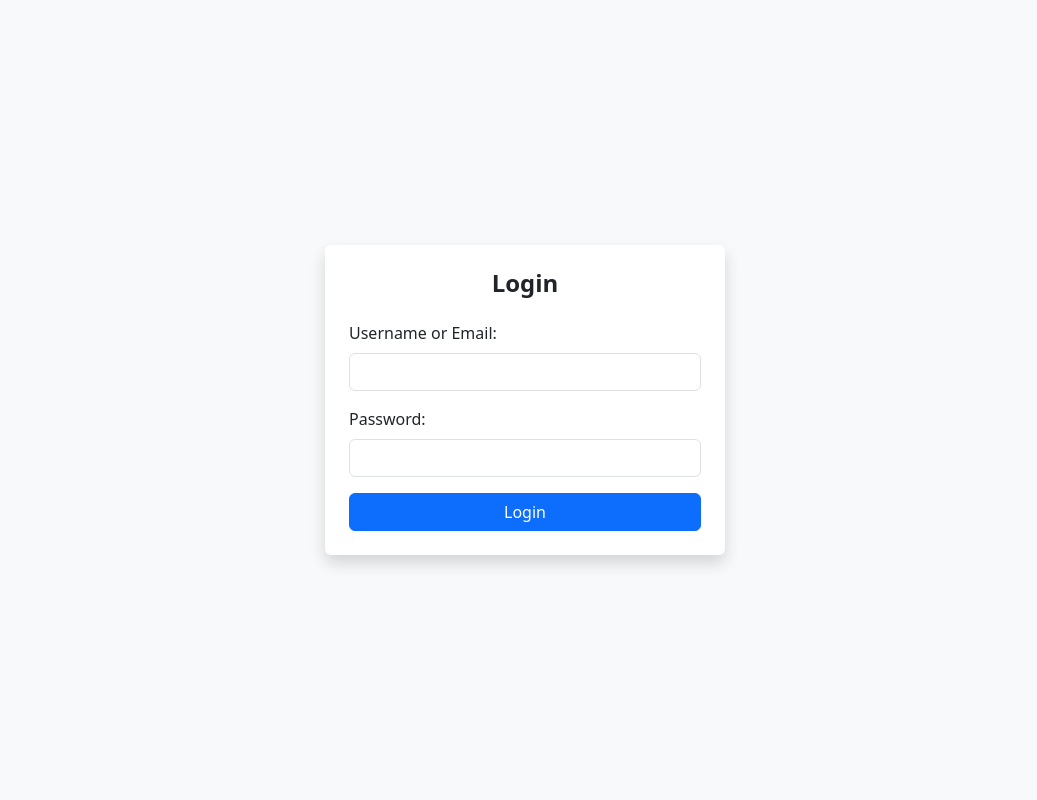
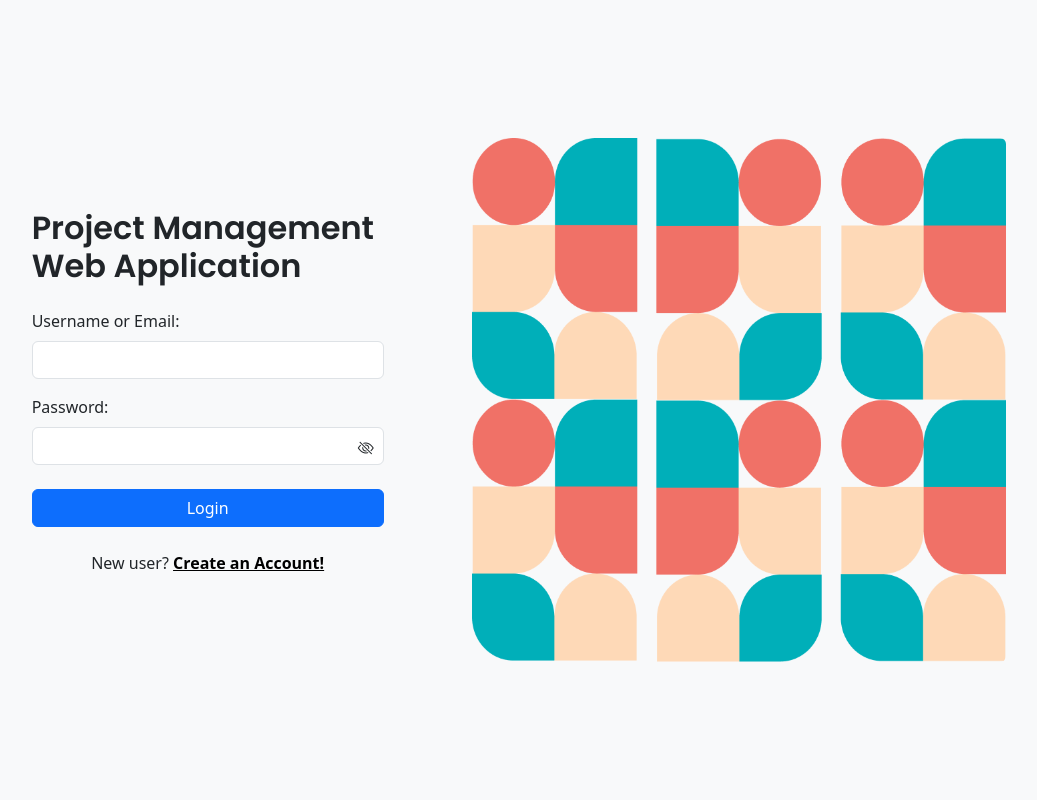
Before and after one commit to desilvaaesan/ProjectManagement, a Django app: page /users/login/ in a window 1280 px wide. Shown: the whole page, without its empty margins (115-1152 px from the left). Run offline with Django 5.2, Linux system fonts and the light colour scheme.

Commit message:
Final changes in frontend

```diff
--- a/users/templates/users/login.html
+++ b/users/templates/users/login.html
@@ -1,3 +1,4 @@
+{% load static %}
 <!DOCTYPE html>
 <html lang="en">
 
@@ -5,30 +6,79 @@
     <meta charset="UTF-8">
     <meta name="viewport" content="width=device-width, initial-scale=1.0">
     <title>Login</title>
-    <!-- Bootstrap CSS -->
+
     <link href="https://cdn.jsdelivr.net/npm/bootstrap@5.3.0/dist/css/bootstrap.min.css" rel="stylesheet">
+
+    <link href="https://fonts.googleapis.com/css2?family=Poppins:wght@300;400;600&display=swap" rel="stylesheet">
+
+    <link href="https://cdn.jsdelivr.net/npm/bootstrap-icons/font/bootstrap-icons.css" rel="stylesheet">
+
+    <style>
+        .form-control:focus {
+            box-shadow: 0 0 0 0.1rem rgba(123, 117, 117, 0.25);
+        }
+
+        /* Apply Poppins font to the title */
+        .h4 {
+            font-size: 2rem; /* Adjust size as needed */
+            font-family: 'Poppins', sans-serif; /* Apply Poppins font */
+        }
+    </style>
 </head>
 
-<body class="bg-light d-flex justify-content-center align-items-center vh-100">
-    <div class="bg-white p-4 rounded shadow w-100" style="max-width: 400px;">
-        <h1 class="text-center h4 mb-4 text-dark fw-bold">Login</h1>
+<body class="bg-light d-flex align-items-center vh-100 justify-content-center">
+    <div class="container">
+        <div class="row justify-content-evenly align-items-center w-100">
+
+            <div class="col-md-6 p-4" style="max-width: 400px;">
+                <h1 class="h4 mb-4 text-dark fw-bold">Project Management Web Application</h1>
                 <form method="POST" action="">
                     {% csrf_token %}
                     <div class="mb-3">
                         <label for="username_or_email" class="form-label">Username or Email:</label>
                         <input type="text" id="username_or_email" name="username_or_email" required class="form-control">
                     </div>
-            <div class="mb-3">
+                    <div class="mb-4 position-relative">
                         <label for="password" class="form-label">Password:</label>
                         <input type="password" id="password" name="password" required class="form-control">
+
+                        <i id="togglePassword" class="bi bi-eye-slash position-absolute" style="top: 75%; right: 10px; transform: translateY(-50%); cursor: pointer;"></i>
                     </div>
                     <button type="submit" class="btn btn-primary w-100">Login</button>
+                    <p class="mt-4 text-center">
+                        New user?
+                        <a href="#" style="text-decoration: none; color: black; font-weight: bold;">
+                            <u>Create an Account!</u>
+                        </a>
+                    </p>
                 </form>
             </div>
 
-    <!-- Bootstrap JS and dependencies -->
+            <div class="col-md-6 d-none d-md-block text-center">
+                <img src="{% static 'images/PatternDesign.png' %}" alt="Login Image" class="img-fluid rounded">
+            </div>
+        </div>
+    </div>
+
+
     <script src="https://cdn.jsdelivr.net/npm/@popperjs/core@2.11.8/dist/umd/popper.min.js"></script>
     <script src="https://cdn.jsdelivr.net/npm/bootstrap@5.3.0/dist/js/bootstrap.min.js"></script>
+
+
+    <script>
+        const togglePassword = document.getElementById('togglePassword');
+        const passwordField = document.getElementById('password');
+
+        togglePassword.addEventListener('click', function () {
+
+            const type = passwordField.type === 'password' ? 'text' : 'password';
+            passwordField.type = type;
+
+
+            this.classList.toggle('bi-eye');
+            this.classList.toggle('bi-eye-slash');
+        });
+    </script>
 </body>
 
 </html>
```
Also changed, not shown: static/images/PatternDesign.png (added). Lines whose indentation alone changed are shown as unchanged.
